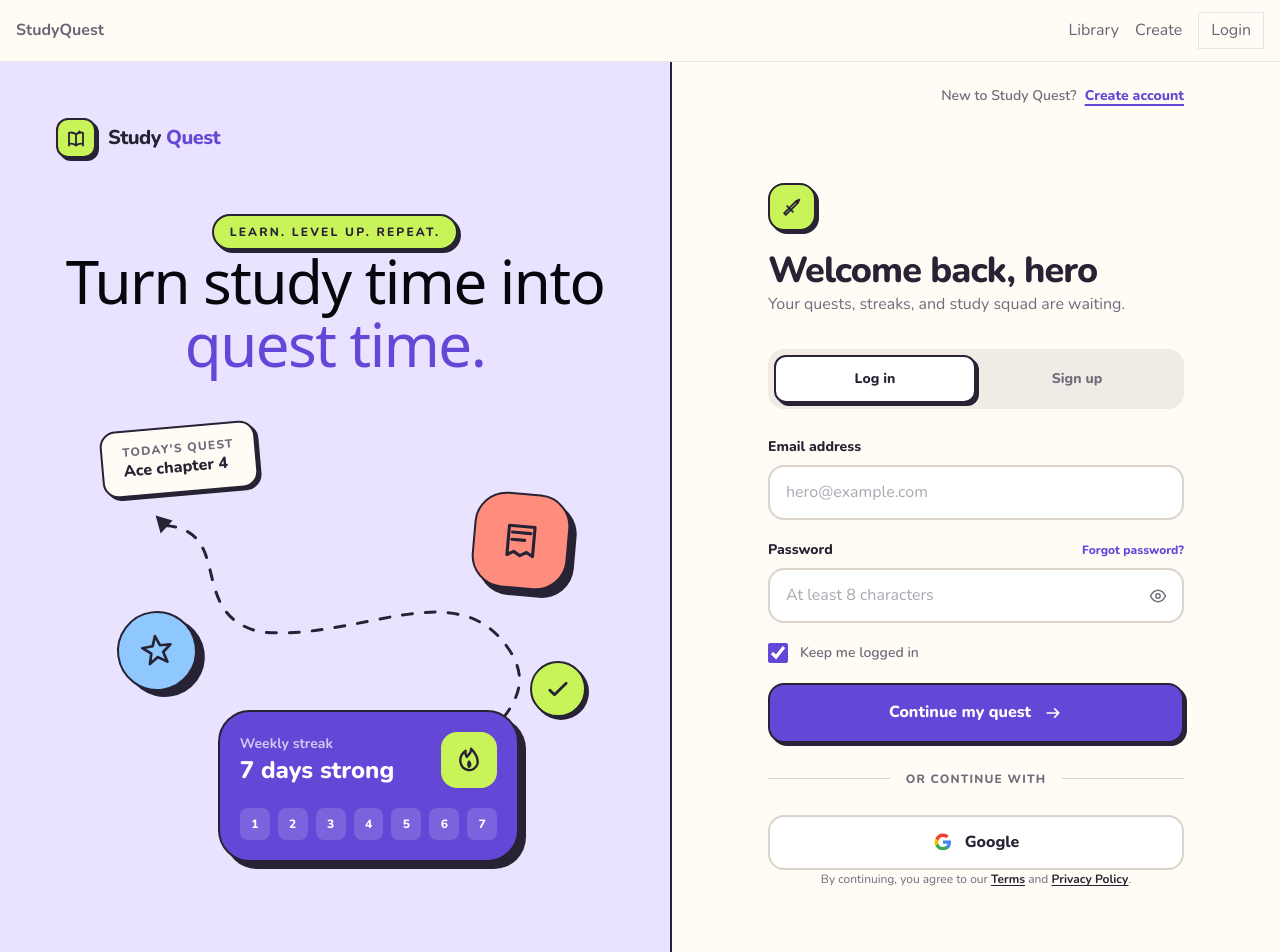
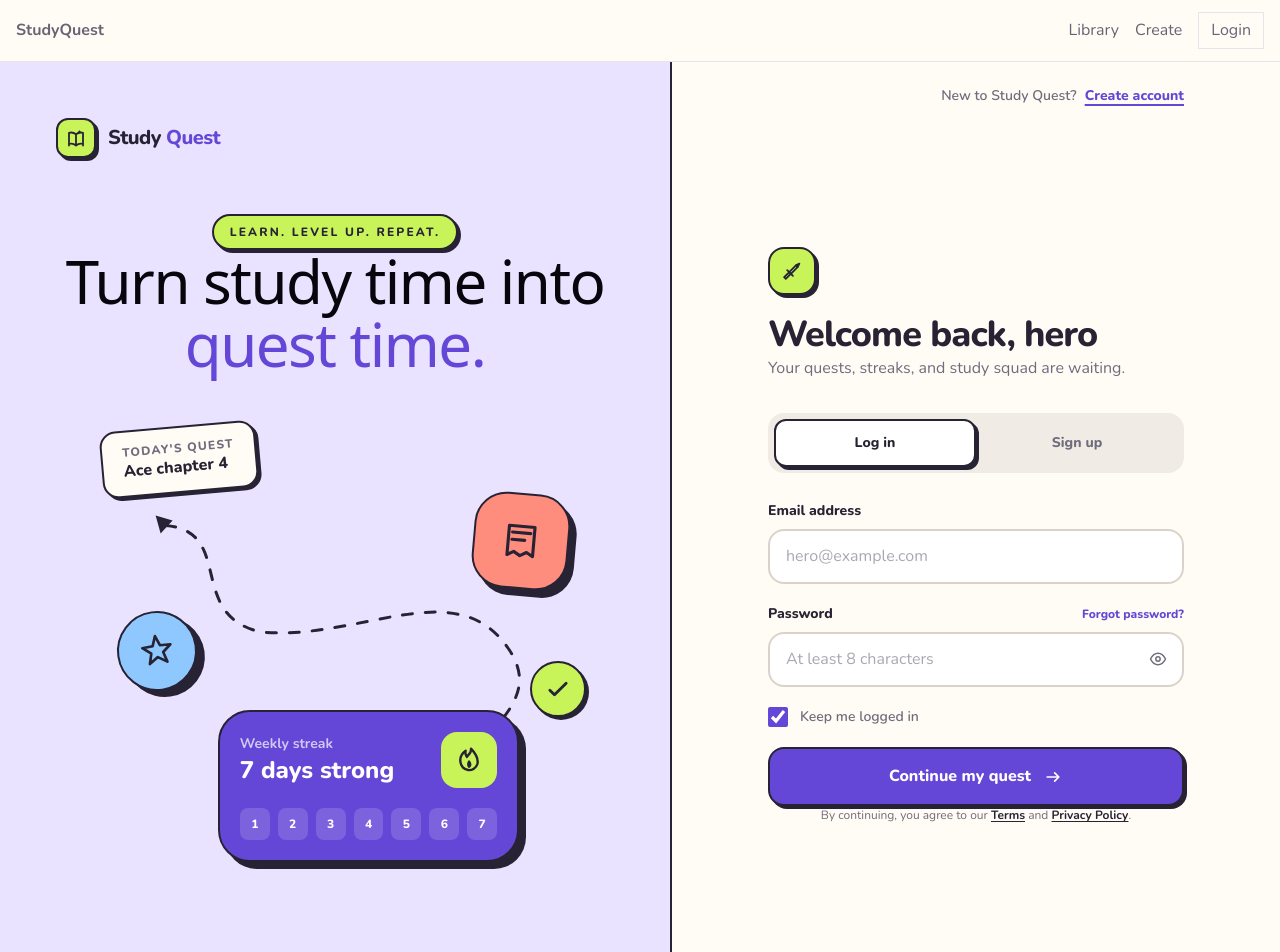
Before and after one commit to WSU-4110/StudyQuest, a React (Vite) app in the folder Frontend/: page /login in a window 1280 px wide. Shown: the top 952 px of the page. Built offline with nearby package versions, Linux system fonts and the light colour scheme; no server answers.

Commit message:
Removed option to create account using Google.

```diff
--- a/Frontend/src/Auth-Page/App.jsx
+++ b/Frontend/src/Auth-Page/App.jsx
@@ -103,17 +103,6 @@
     );
 }
 
-function GoogleMark() {
-    return (
-        <svg aria-hidden="true" className="size-5" viewBox="0 0 24 24">
-            <path d="M21.6 12.2c0-.7-.1-1.4-.2-2H12v3.9h5.4a4.7 4.7 0 0 1-2 3v2.5h3.3c1.9-1.8 2.9-4.4 2.9-7.4Z" fill="#4285F4" />
-            <path d="M12 22c2.7 0 5-.9 6.7-2.4l-3.3-2.5c-.9.6-2.1 1-3.4 1a5.9 5.9 0 0 1-5.5-4.1H3.1v2.6A10 10 0 0 0 12 22Z" fill="#34A853" />
-            <path d="M6.5 14a6 6 0 0 1 0-3.9V7.4H3.1A10 10 0 0 0 3.1 16.6L6.5 14Z" fill="#FBBC05" />
-            <path d="M12 5.9c1.5 0 2.8.5 3.9 1.5l2.9-2.9A9.8 9.8 0 0 0 3.1 7.4l3.4 2.7A5.9 5.9 0 0 1 12 5.9Z" fill="#EA4335" />
-        </svg>
-    );
-}
-
 export default function App() {
     const navigate = useNavigate();
     const { session } = useAuth();
@@ -176,20 +165,6 @@
         }
 
         setLoading(false);
-    }
-
-    async function handleGoogle() {
-        setError(null);
-        if (!isSupabaseConfigured || !supabase) {
-            setError("Supabase is not configured. Copy Frontend/.env.example to Frontend/.env and add your keys.");
-            return;
-        }
-        setRememberMe(true);
-        const { error } = await supabase.auth.signInWithOAuth({
-            provider: "google",
-            options: { redirectTo: window.location.origin },
-        });
-        if (error) setError(error.message);
     }
 
     async function handleForgotPassword() {
@@ -402,17 +377,6 @@
                             </button>
                         </form>
 
-                        <div className="my-7 flex items-center gap-4">
-                            <div className="h-px flex-1 bg-line" />
-                            <span className="text-xs font-extrabold uppercase tracking-widest text-muted">or continue with</span>
-                            <div className="h-px flex-1 bg-line" />
-                        </div>
-
-                        <button className="social-button" onClick={handleGoogle} type="button">
-                            <GoogleMark />
-                            Google
-                        </button>
-
                         <p className="mt-7 text-center text-xs leading-relaxed text-muted">
                             By continuing, you agree to our{" "}
                             <button className="font-bold text-ink underline underline-offset-2" type="button">
--- a/Frontend/src/Auth-Page/index.css
+++ b/Frontend/src/Auth-Page/index.css
@@ -52,10 +52,6 @@
     .primary-button {
         @apply flex w-full items-center justify-center gap-3 rounded-2xl border-2 border-ink bg-violet px-5 py-4 font-extrabold text-white shadow-sticker transition hover:-translate-y-0.5 hover:shadow-card active:translate-y-0 active:shadow-sticker;
     }
-
-    .social-button {
-        @apply flex w-full items-center justify-center gap-3 rounded-2xl border-2 border-line bg-white px-5 py-3.5 font-extrabold transition hover:border-ink hover:shadow-sticker;
-    }
 }
 
 @media (prefers-reduced-motion: reduce) {
```
